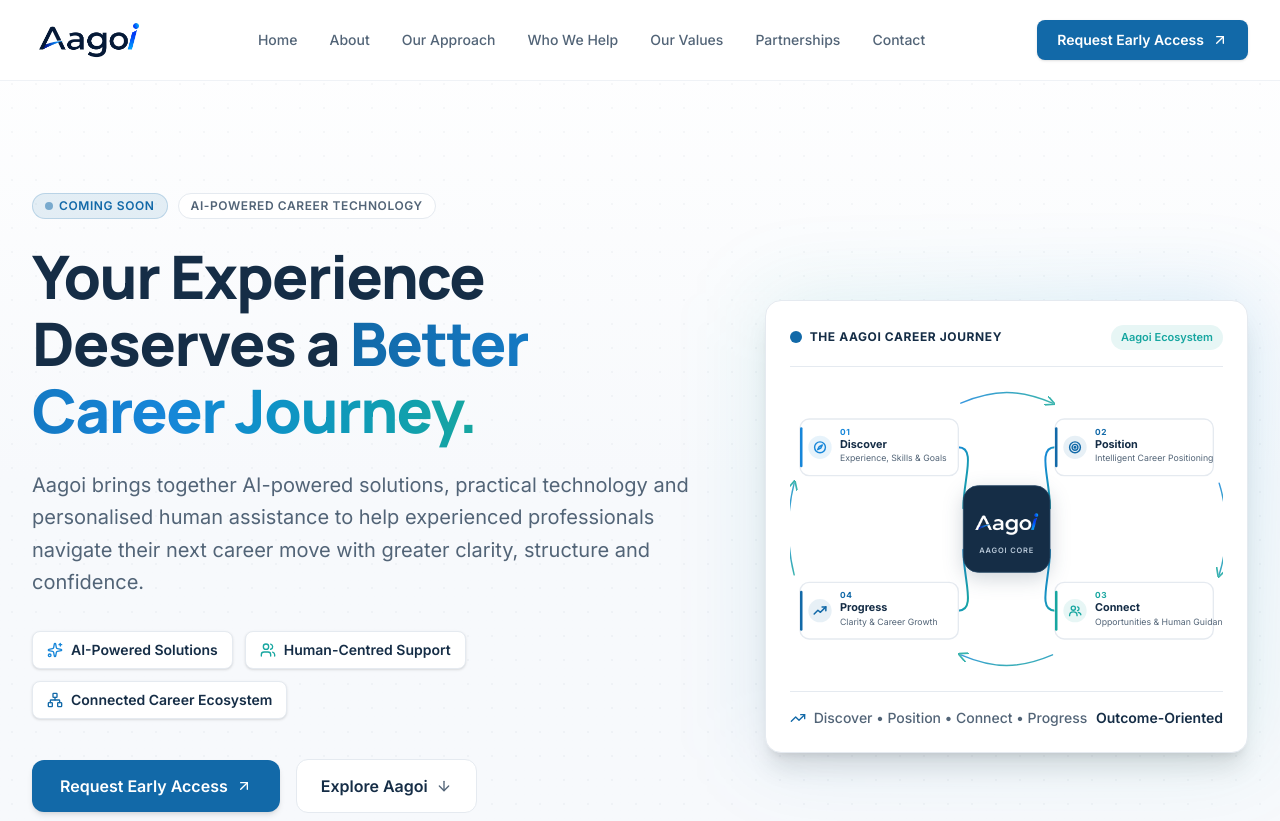
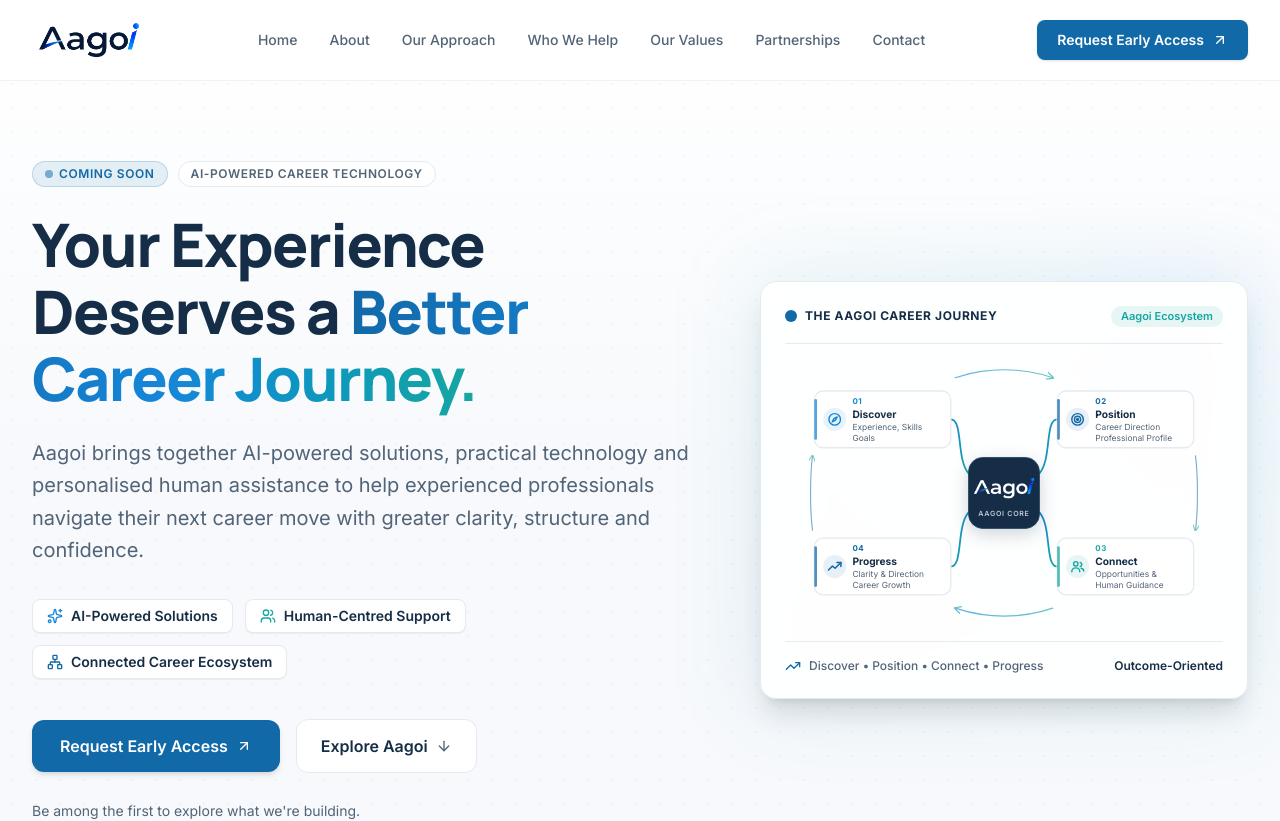
Before and after one commit to skillolite-ahmed/aagoi.website.v1, a React (Vite) app: page / in a window 1280 px wide. Shown: the top 821 px of the page. Built offline with nearby package versions, Linux system fonts and the light colour scheme.

Commit message:
Refactor Hero component and update styles

```diff
--- a/src/components/Hero.tsx
+++ b/src/components/Hero.tsx
@@ -14,23 +14,22 @@ export const Hero: React.FC = () => {
   return (
     <section
       id="home"
-      className="relative scroll-mt-28 pt-40 pb-16 sm:pt-44 sm:pb-20 lg:pt-48 lg:pb-24 overflow-hidden bg-gradient-to-b from-white via-[#F7F9FC] to-[#F7F9FC]"
+      className="relative pt-32 pb-20 md:pt-40 md:pb-28 overflow-hidden bg-gradient-to-b from-white via-[#F7F9FC] to-[#F7F9FC]"
     >
-      {/* Subtle background technology pattern */}
+      {/* Existing subtle background pattern */}
       <div
         aria-hidden="true"
-        className="absolute inset-0 pointer-events-none opacity-[0.035]"
+        className="absolute inset-0 pointer-events-none opacity-[0.04]"
         style={{
-          backgroundImage:
-            'radial-gradient(#152D46 1px, transparent 1px)',
+          backgroundImage: 'radial-gradient(#152D46 1px, transparent 1px)',
           backgroundSize: '24px 24px',
         }}
       />
 
       <div className="max-w-7xl mx-auto px-4 sm:px-6 lg:px-8 relative z-10">
-        <div className="grid grid-cols-1 lg:grid-cols-12 gap-12 lg:gap-10 items-center">
+        <div className="grid grid-cols-1 lg:grid-cols-12 gap-12 lg:gap-8 items-center">
 
-          {/* LEFT: BRAND POSITIONING */}
+          {/* LEFT COLUMN — EXISTING HERO CONTENT */}
           <div className="lg:col-span-7 space-y-6 text-left">
 
             {/* Status badges */}
@@ -53,40 +52,42 @@ export const Hero: React.FC = () => {
               </span>
             </h1>
 
-            {/* Supporting description */}
+            {/* Supporting paragraph */}
             <p className="text-lg sm:text-xl text-[#526477] leading-relaxed max-w-2xl font-normal">
-              Aagoi brings together AI-powered solutions, practical technology
-              and personalised human assistance to help experienced
-              professionals navigate their next career move with greater
-              clarity, structure and confidence.
+              Aagoi brings together AI-powered solutions, practical technology and
+              personalised human assistance to help experienced professionals navigate
+              their next career move with greater clarity, structure and confidence.
             </p>
 
-            {/* Brand pillars */}
+            {/* Supporting pillars */}
             <div className="pt-2 flex flex-wrap gap-3">
-              <div className="flex items-center gap-2 px-3.5 py-2 rounded-lg bg-white border border-[#E5EAF0] shadow-sm">
+
+              <div className="flex items-center gap-2 px-3.5 py-1.5 rounded-lg bg-white border border-[#E5EAF0] shadow-2xs">
                 <Sparkles className="w-4 h-4 text-[#1686D9]" />
                 <span className="text-xs sm:text-sm font-semibold text-[#152D46]">
                   AI-Powered Solutions
                 </span>
               </div>
 
-              <div className="flex items-center gap-2 px-3.5 py-2 rounded-lg bg-white border border-[#E5EAF0] shadow-sm">
+              <div className="flex items-center gap-2 px-3.5 py-1.5 rounded-lg bg-white border border-[#E5EAF0] shadow-2xs">
                 <Users className="w-4 h-4 text-[#17A6A0]" />
                 <span className="text-xs sm:text-sm font-semibold text-[#152D46]">
                   Human-Centred Support
                 </span>
               </div>
 
-              <div className="flex items-center gap-2 px-3.5 py-2 rounded-lg bg-white border border-[#E5EAF0] shadow-sm">
+              <div className="flex items-center gap-2 px-3.5 py-1.5 rounded-lg bg-white border border-[#E5EAF0] shadow-2xs">
                 <Network className="w-4 h-4 text-[#1269A8]" />
                 <span className="text-xs sm:text-sm font-semibold text-[#152D46]">
                   Connected Career Ecosystem
                 </span>
               </div>
+
             </div>
 
-            {/* Call-to-action buttons */}
+            {/* CTA buttons */}
             <div className="pt-4 flex flex-col sm:flex-row items-stretch sm:items-center gap-4">
+
               <a
                 href={siteConfig.forms.client}
                 target="_blank"
@@ -104,48 +105,52 @@ export const Hero: React.FC = () => {
                 <span>Explore Aagoi</span>
                 <ArrowDown className="w-4 h-4 text-[#526477]" />
               </a>
+
             </div>
 
             {/* Supporting note */}
             <p className="text-xs sm:text-sm text-[#526477] pt-1">
               Be among the first to explore what we&apos;re building.
             </p>
+
           </div>
 
-          {/* RIGHT: CAREER JOURNEY ILLUSTRATION */}
+          {/* RIGHT COLUMN — CAREER JOURNEY */}
           <div className="lg:col-span-5 relative">
-            <div className="relative mx-auto w-full max-w-[560px] lg:max-w-none">
 
-              {/* Subtle background glow */}
+            <div className="relative mx-auto max-w-md lg:max-w-none">
+
+              {/* Subtle existing glow */}
               <div
                 aria-hidden="true"
-                className="absolute -inset-2 bg-gradient-to-tr from-[#1269A8]/10 via-[#17A6A0]/10 to-[#1686D9]/15 rounded-3xl blur-2xl"
+                className="absolute -inset-2 bg-gradient-to-tr from-[#1269A8]/10 via-[#17A6A0]/10 to-[#1686D9]/15 rounded-3xl blur-2xl -z-10"
               />
 
-              {/* Main illustration card */}
-              <div className="relative bg-white rounded-2xl border border-[#E5EAF0] p-4 sm:p-6 shadow-xl">
+              {/* Illustration card — original styling preserved */}
+              <div className="bg-white/95 rounded-2xl border border-[#E5EAF0] p-6 shadow-xl relative overflow-hidden backdrop-blur-sm">
 
-                {/* Card header */}
-                <div className="flex items-center justify-between gap-3 pb-4 border-b border-[#E5EAF0] mb-3">
+                {/* Header */}
+                <div className="flex items-center justify-between pb-4 border-b border-[#E5EAF0] mb-4">
 
-                  <div className="flex items-center gap-2 min-w-0">
-                    <span className="w-3 h-3 rounded-full bg-[#1269A8] shrink-0" />
+                  <div className="flex items-center gap-2">
+                    <span className="w-3 h-3 rounded-full bg-[#1269A8]" />
 
-                    <span className="text-[11px] sm:text-xs font-bold uppercase tracking-wider text-[#152D46]">
+                    <span className="text-xs font-bold uppercase tracking-wider text-[#152D46]">
                       The Aagoi Career Journey
                     </span>
                   </div>
 
-                  <span className="text-[10px] sm:text-[11px] font-semibold text-[#17A6A0] bg-[#17A6A0]/10 px-2.5 py-1 rounded-full whitespace-nowrap">
+                  <span className="text-[11px] font-semibold text-[#17A6A0] bg-[#17A6A0]/10 px-2.5 py-0.5 rounded-full whitespace-nowrap">
                     Aagoi Ecosystem
                   </span>
+
                 </div>
 
-                {/* Career journey diagram */}
+                {/* Compact career journey diagram */}
                 <CareerJourneyDiagram />
 
-                {/* Card footer */}
-                <div className="mt-3 pt-4 border-t border-[#E5EAF0] flex flex-col sm:flex-row sm:items-center justify-between gap-2 text-xs sm:text-sm text-[#526477]">
+                {/* Footer */}
+                <div className="mt-4 pt-4 border-t border-[#E5EAF0] flex items-center justify-between text-xs text-[#526477]">
 
                   <div className="flex items-center gap-2 min-w-0">
                     <TrendingUp className="w-4 h-4 text-[#1269A8] shrink-0" />
@@ -155,10 +160,12 @@ export const Hero: React.FC = () => {
                     </span>
                   </div>
 
-                  <span className="font-semibold text-[#152D46] whitespace-nowrap">
+                  <span className="font-semibold text-[#152D46] whitespace-nowrap ml-2">
                     Outcome-Oriented
                   </span>
+
                 </div>
+
               </div>
             </div>
           </div>
@@ -173,61 +180,61 @@ export const Hero: React.FC = () => {
 /* ============================================================
    AAGOI CAREER JOURNEY DIAGRAM
 
-   Journey sequence, clockwise:
+   Compact SVG dimensions: 440 x 300
+   Clockwise journey:
 
-   01 Discover  →  02 Position
+   01 Discover → 02 Position
                          ↓
-   04 Progress  ←  03 Connect
+   04 Progress ← 03 Connect
 
-   The official Aagoi logo remains at the centre.
+   Official Aagoi logo at the centre.
 ============================================================ */
 
 const CareerJourneyDiagram: React.FC = () => {
 
-  const W = 520;
-  const H = 360;
+  const W = 440;
+  const H = 300;
 
-  const cx = 260;
-  const cy = 180;
+  const cx = 220;
+  const cy = 150;
 
-  const NW = 190;
-  const NH = 68;
+  const NW = 154;
+  const NH = 64;
 
   // Clockwise stage positions
   const stages = {
-    discover: { x: 12, y: 48 },
-    position: { x: 318, y: 48 },
-    connect: { x: 318, y: 244 },
-    progress: { x: 12, y: 244 },
+    discover: { x: 6, y: 35 },
+    position: { x: 280, y: 35 },
+    connect: { x: 280, y: 201 },
+    progress: { x: 6, y: 201 },
   };
 
-  const central = {
-    x: cx - 52,
-    y: cy - 52,
-    width: 104,
-    height: 104,
-  };
+  // Central card
+  const CW = 80;
+  const CH = 80;
 
-  const leftEdge = central.x;
-  const rightEdge = central.x + central.width;
-  const topEdge = central.y;
-  const bottomEdge = central.y + central.height;
+  const centreLeft = cx - CW / 2;
+  const centreRight = cx + CW / 2;
+  const centreTop = cy - CH / 2;
+  const centreBottom = cy + CH / 2;
 
   return (
-    <div className="w-full">
+    <div className="w-full max-w-[390px] mx-auto">
+
       <svg
         viewBox={`0 0 ${W} ${H}`}
         className="block w-full h-auto"
         role="img"
-        aria-labelledby="career-diagram-title career-diagram-description"
+        aria-labelledby="career-title career-description"
       >
-        <title id="career-diagram-title">
+
+        <title id="career-title">
           The Aagoi Career Journey
         </title>
 
-        <desc id="career-diagram-description">
-          Four connected career stages arranged clockwise around the
-          official Aagoi logo: Discover, Position, Connect and Progress.
+        <desc id="career-description">
+          Four connected stages arranged clockwise around the official Aagoi
+          logo: Discover, Position, Connect and Progress.
         </desc>
 
         <defs>
@@ -237,24 +244,24 @@ const CareerJourneyDiagram: React.FC = () => {
             <stop offset="100%" stopColor="#17A6A0" />
           </linearGradient>
 
-          <linearGradient id="aagoi-top-gradient">
+          <linearGradient id="aagoi-top-gradient" x1="0" y1="0" x2="1" y2="0">
             <stop offset="0%" stopColor="#1686D9" />
             <stop offset="100%" stopColor="#17A6A0" />
           </linearGradient>
 
           <marker
-            id="aagoi-arrow"
-            markerWidth="7"
-            markerHeight="7"
+            id="aagoi-journey-arrow"
+            markerWidth="6"
+            markerHeight="6"
             refX="5"
-            refY="3.5"
+            refY="3"
             orient="auto"
           >
             <path
-              d="M0 0 L7 3.5 L0 7"
+              d="M0 0 L6 3 L0 6"
               fill="none"
               stroke="#17A6A0"
-              strokeWidth="1.2"
+              strokeWidth="1"
               strokeLinecap="round"
               strokeLinejoin="round"
             />
@@ -262,93 +269,94 @@ const CareerJourneyDiagram: React.FC = () => {
 
         </defs>
 
-        {/* =========================================
-            OUTER CLOCKWISE JOURNEY PATH
-        ========================================= */}
+
+        {/* ======================================
+            SUBTLE CLOCKWISE JOURNEY INDICATORS
+        ====================================== */}
 
         {/* Discover → Position */}
         <path
-          d="M205 29 C245 12 275 12 315 29"
+          d="M165 20 C200 8 240 8 275 20"
           stroke="url(#aagoi-top-gradient)"
-          strokeWidth="1.7"
+          strokeWidth="1.4"
           strokeLinecap="round"
           fill="none"
-          markerEnd="url(#aagoi-arrow)"
-          opacity="0.85"
+          markerEnd="url(#aagoi-journey-arrow)"
+          opacity="0.65"
         />
 
         {/* Position → Connect */}
         <path
-          d="M515 125 C526 160 526 200 515 235"
-          stroke="url(#aagoi-journey-gradient)"
-          strokeWidth="1.7"
+          d="M436 108 C439 130 439 170 436 192"
+          stroke="#1269A8"
+          strokeWidth="1.3"
           strokeLinecap="round"
           fill="none"
-          markerEnd="url(#aagoi-arrow)"
-          opacity="0.85"
+          markerEnd="url(#aagoi-journey-arrow)"
+          opacity="0.55"
         />
 
         {/* Connect → Progress */}
         <path
-          d="M315 331 C275 348 245 348 205 331"
-          stroke="url(#aagoi-journey-gradient)"
-          strokeWidth="1.7"
+          d="M275 280 C240 292 200 292 165 280"
+          stroke="url(#aagoi-top-gradient)"
+          strokeWidth="1.4"
           strokeLinecap="round"
           fill="none"
-          markerEnd="url(#aagoi-arrow)"
-          opacity="0.85"
+          markerEnd="url(#aagoi-journey-arrow)"
+          opacity="0.65"
         />
 
         {/* Progress → Discover */}
         <path
-          d="M5 235 C-4 200 -4 160 5 125"
-          stroke="url(#aagoi-journey-gradient)"
-          strokeWidth="1.7"
+          d="M4 192 C1 170 1 130 4 108"
+          stroke="#1269A8"
+          strokeWidth="1.3"
           strokeLinecap="round"
           fill="none"
-          markerEnd="url(#aagoi-arrow)"
-          opacity="0.85"
+          markerEnd="url(#aagoi-journey-arrow)"
+          opacity="0.55"
         />
 
-        {/* =========================================
-            CENTRAL CONNECTIONS
-            Rendered behind the stage nodes and logo.
-        ========================================= */}
+
+        {/* ======================================
+            CONNECTING LINES TO AAGOI CORE
+        ====================================== */}
 
         <g
           stroke="url(#aagoi-journey-gradient)"
-          strokeWidth="2.4"
+          strokeWidth="2"
           strokeLinecap="round"
           fill="none"
         >
 
-          {/* Discover → Aagoi Core */}
+          {/* Discover */}
           <path
-            d={`M202 82 C224 82 ${leftEdge} 120 ${leftEdge} ${topEdge + 27}`}
+            d={`M160 67 C174 67 166 112 ${centreLeft} ${centreTop + 18}`}
           />
 
-          {/* Position → Aagoi Core */}
+          {/* Position */}
           <path
-            d={`M318 82 C296 82 ${rightEdge} 120 ${rightEdge} ${topEdge + 27}`}
+            d={`M280 67 C266 67 274 112 ${centreRight} ${centreTop + 18}`}
           />
 
-          {/* Connect → Aagoi Core */}
+          {/* Connect */}
           <path
-            d={`M318 278 C296 278 ${rightEdge} 240 ${rightEdge} ${bottomEdge - 27}`}
+            d={`M280 233 C266 233 274 188 ${centreRight} ${centreBottom - 18}`}
           />
 
-          {/* Progress → Aagoi Core */}
+          {/* Progress */}
           <path
-            d={`M202 278 C224 278 ${leftEdge} 240 ${leftEdge} ${bottomEdge - 27}`}
+            d={`M160 233 C174 233 166 188 ${centreLeft} ${centreBottom - 18}`}
           />
 
         </g>
 
-        {/* =========================================
-            FOUR JOURNEY STAGES
-        ========================================= */}
 
-        {/* 01 DISCOVER */}
+        {/* ======================================
+            STAGE 01 — DISCOVER
+        ====================================== */}
+
         <StageNode
           x={stages.discover.x}
           y={stages.discover.y}
@@ -358,10 +366,15 @@ const CareerJourneyDiagram: React.FC = () => {
           accentColor="#1686D9"
           Icon={CompassIcon}
           title="Discover"
-          sub="Experience, Skills & Goals"
+          line1="Experience, Skills"
+          line2="Goals"
         />
 
-        {/* 02 POSITION */}
+
+        {/* ======================================
+            STAGE 02 — POSITION
+        ====================================== */}
+
         <StageNode
           x={stages.position.x}
           y={stages.position.y}
@@ -371,10 +384,15 @@ const CareerJourneyDiagram: React.FC = () => {
           accentColor="#1269A8"
           Icon={TargetIcon}
           title="Position"
-          sub="Intelligent Career Positioning"
+          line1="Career Direction"
+          line2="Professional Profile"
         />
 
-        {/* 03 CONNECT — bottom-right */}
+
+        {/* ======================================
+            STAGE 03 — CONNECT
+        ====================================== */}
+
         <StageNode
           x={stages.connect.x}
           y={stages.connect.y}
@@ -384,10 +402,15 @@ const CareerJourneyDiagram: React.FC = () => {
           accentColor="#17A6A0"
           Icon={UsersIcon}
           title="Connect"
-          sub="Opportunities & Human Guidance"
+          line1="Opportunities &"
+          line2="Human Guidance"
         />
 
-        {/* 04 PROGRESS — bottom-left */}
+
+        {/* ======================================
+            STAGE 04 — PROGRESS
+        ====================================== */}
+
         <StageNode
           x={stages.progress.x}
           y={stages.progress.y}
@@ -397,46 +420,48 @@ const CareerJourneyDiagram: React.FC = () => {
           accentColor="#1269A8"
           Icon={TrendingUpIcon}
           title="Progress"
-          sub="Clarity & Career Growth"
+          line1="Clarity & Direction"
+          line2="Career Growth"
         />
 
-        {/* =========================================
+
+        {/* ======================================
             CENTRAL AAGOI BRAND ELEMENT
-        ========================================= */}
+        ====================================== */}
 
         <rect
-          x={central.x}
-          y={central.y}
-          width={central.width}
-          height={central.height}
-          rx="18"
+          x={centreLeft}
+          y={centreTop}
+          width={CW}
+          height={CH}
+          rx="16"
           fill="#152D46"
           stroke="#264866"
           strokeWidth="1"
           style={{
-            filter: 'drop-shadow(0px 7px 12px rgba(21,45,70,0.20))',
+            filter: 'drop-shadow(0px 6px 10px rgba(21,45,70,0.20))',
           }}
         />
 
-        {/* Official Aagoi logo asset */}
+        {/* Original official Aagoi logo */}
         <image
           href="/aagoi-logo-white.png"
-          x={cx - 40}
-          y={cy - 22}
-          width="80"
-          height="32"
+          x={cx - 36}
+          y={cy - 20}
+          width="72"
+          height="29"
           preserveAspectRatio="xMidYMid meet"
         />
 
-        {/* Supporting brand label */}
+        {/* Supporting label */}
         <text
           x={cx}
-          y={cy + 29}
+          y={cy + 26}
           textAnchor="middle"
           fill="#B9C9D9"
-          fontSize="9"
+          fontSize="8"
           fontWeight="600"
-          letterSpacing="1"
+          letterSpacing="0.8"
         >
           AAGOI CORE
         </text>
@@ -451,17 +476,17 @@ const CareerJourneyDiagram: React.FC = () => {
    SVG ICONS
 ============================================================ */
 
-type SVGIconProps = {
+interface SVGIconProps {
   cx: number;
   cy: number;
-};
+}
 
 const CompassIcon: React.FC<SVGIconProps> = ({ cx, cy }) => (
   <g
     transform={`translate(${cx - 8}, ${cy - 8})`}
     fill="none"
     stroke="currentColor"
-    strokeWidth="1.7"
+    strokeWidth="1.6"
     strokeLinecap="round"
     strokeLinejoin="round"
   >
@@ -470,18 +495,20 @@ const CompassIcon: React.FC<SVGIconProps> = ({ cx, cy }) => (
   </g>
 );
 
+
 const TargetIcon: React.FC<SVGIconProps> = ({ cx, cy }) => (
   <g
     transform={`translate(${cx - 8}, ${cy - 8})`}
     fill="none"
     stroke="currentColor"
-    strokeWidth="1.7"
+    strokeWidth="1.6"
   >
     <circle cx="8" cy="8" r="6.5" />
     <circle cx="8" cy="8" r="3.5" />
     <circle cx="8" cy="8" r="1" fill="currentColor" />
   </g>
 );
+
 
 const UsersIcon: React.FC<SVGIconProps> = ({ cx, cy }) => (
   <g
@@ -499,12 +526,13 @@ const UsersIcon: React.FC<SVGIconProps> = ({ cx, cy }) => (
   </g>
 );
 
+
 const TrendingUpIcon: React.FC<SVGIconProps> = ({ cx, cy }) => (
   <g
     transform={`translate(${cx - 8}, ${cy - 8})`}
     fill="none"
     stroke="currentColor"
-    strokeWidth="1.8"
+    strokeWidth="1.7"
     strokeLinecap="round"
     strokeLinejoin="round"
   >
@@ -516,6 +544,9 @@ const TrendingUpIcon: React.FC<SVGIconProps> = ({ cx, cy }) => (
 
 /* ============================================================
    STAGE NODE COMPONENT
+
+   Each description uses two explicitly positioned lines.
+   This prevents clipping and keeps all four cards aligned.
 ============================================================ */
 
 interface StageNodeProps {
@@ -527,7 +558,8 @@ interface StageNodeProps {
   accentColor: string;
   Icon: React.FC<SVGIconProps>;
   title: string;
-  sub: string;
+  line1: string;
+  line2: string;
 }
 
 const StageNode: React.FC<StageNodeProps> = ({
@@ -539,42 +571,46 @@ const StageNode: React.FC<StageNodeProps> = ({
   accentColor,
   Icon,
   title,
-  sub,
+  line1,
+  line2,
 }) => {
 
-  const iconCx = x + 24;
+  const iconCx = x + 23;
   const iconCy = y + h / 2;
+
+  const textX = x + 43;
 
   return (
     <g>
 
-      {/* Card background */}
+      {/* Node background */}
       <rect
         x={x}
         y={y}
         width={w}
         height={h}
-        rx="11"
+        rx="10"
         fill="#FFFFFF"
         stroke="#E5EAF0"
-        strokeWidth="1.6"
+        strokeWidth="1.5"
       />
 
-      {/* Left accent indicator */}
+      {/* Left accent bar */}
       <rect
         x={x}
-        y={y + 10}
+        y={y + 9}
         width="3"
-        height={h - 20}
+        height={h - 18}
         rx="1.5"
         fill={accentColor}
+        opacity="0.75"
       />
 
       {/* Icon background */}
       <circle
         cx={iconCx}
         cy={iconCy}
-        r="14"
+        r="13"
         fill={accentColor}
         fillOpacity="0.10"
       />
@@ -586,36 +622,47 @@ const StageNode: React.FC<StageNodeProps> = ({
 
       {/* Stage number */}
       <text
-        x={x + 48}
-        y={y + 19}
+        x={textX}
+        y={y + 15}
         fill={accentColor}
-        fontSize="10"
+        fontSize="9"
         fontWeight="800"
-        letterSpacing="0.7"
+        letterSpacing="0.6"
       >
         {num}
       </text>
 
       {/* Stage title */}
       <text
-        x={x + 48}
-        y={y + 35}
+        x={textX}
+        y={y + 30}
         fill="#152D46"
-        fontSize="13"
+        fontSize="11.5"
         fontWeight="700"
       >
         {title}
       </text>
 
-      {/* Stage description */}
+      {/* Supporting line one */}
       <text
-        x={x + 48}
-        y={y + 51}
+        x={textX}
+        y={y + 44}
         fill="#526477"
-        fontSize="10.5"
+        fontSize="9.5"
         fontWeight="400"
       >
-        {sub}
+        {line1}
+      </text>
+
+      {/* Supporting line two */}
+      <text
+        x={textX}
+        y={y + 56}
+        fill="#526477"
+        fontSize="9.5"
+        fontWeight="400"
+      >
+        {line2}
       </text>
 
     </g>
```
